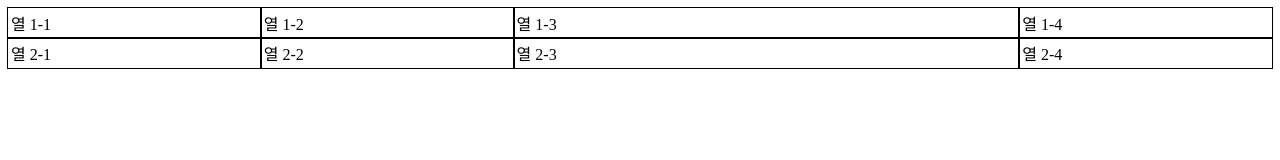
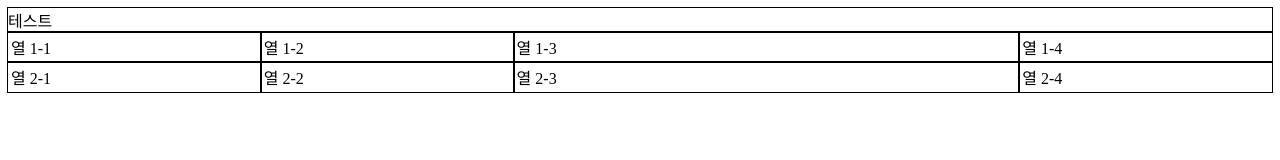
Before and after one commit to saranf/moomoo_contract, a website: page public/index.html in a window 1280 px wide. Drawn offline with Linux system fonts and the light colour scheme.

Commit message:
row 1 줄 추가

```diff
--- a/public/css/style.css
+++ b/public/css/style.css
@@ -5,6 +5,7 @@
 
 .row {
     display: table-row;
+    outline: 1px solid rgb(0, 0, 0);
 }
 
 .cell {
--- a/public/index.html
+++ b/public/index.html
@@ -6,6 +6,9 @@
 </head>
 <body>
     <div id="table">
+        <div class="row">
+            테스트
+        </div>
         <div class="row">
         <span class="cell col1">열 1-1</span>
         <span class="cell col2">열 1-2</span>
```
